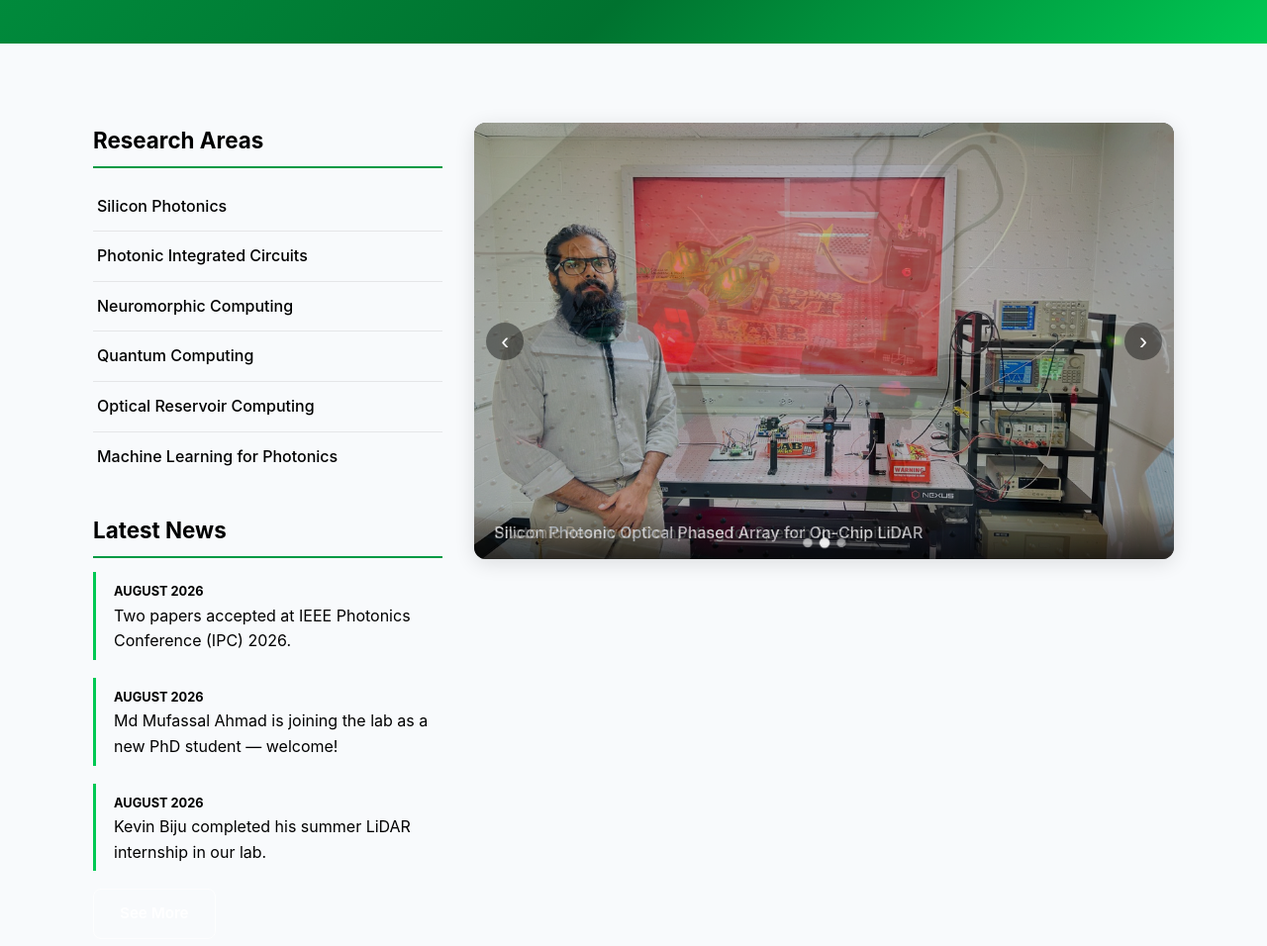
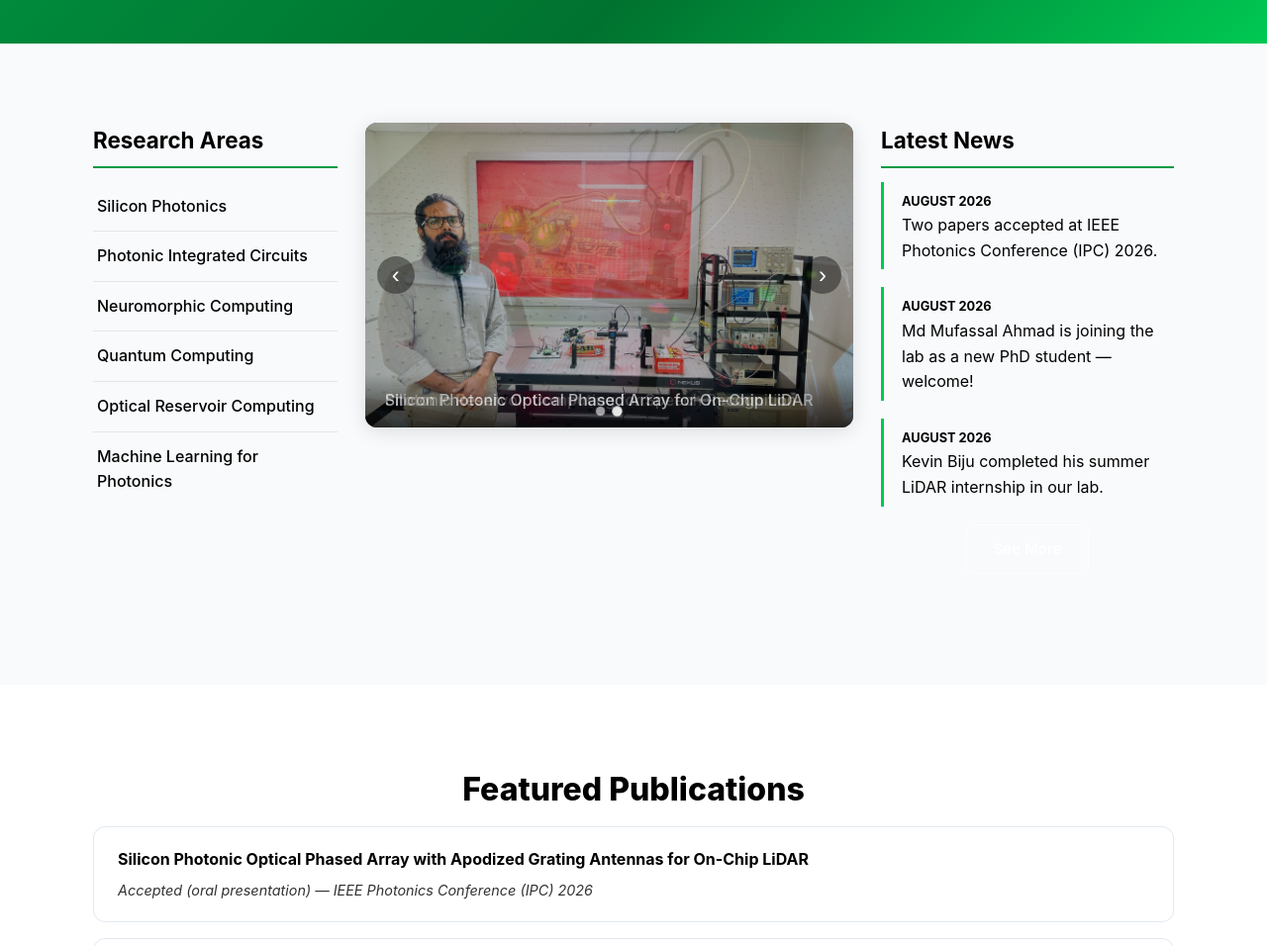
Before and after one commit to EEEEngrSanowar/PhotonicsLab, a plain HTML site: page index.html in a window 1280 px wide. Shown: the part 480-1436 px from the top of the page at 99% size. Drawn offline with Linux system fonts and the light colour scheme.

Commit message:
Update home layout and add latest news section

```diff
--- a/index.html
+++ b/index.html
@@ -11,8 +11,8 @@
 <style>
   .home-grid{
     display:grid;
-    grid-template-columns: 1fr 2fr;
-    gap:32px;
+    grid-template-columns: 1fr 2fr 1.2fr;
+    gap:28px;
     align-items:start;
   }
   .home-block{ margin-bottom:32px; }
@@ -100,7 +100,13 @@
   }
   .dot.active{ background:#fff; transform:scale(1.2); }
 
-  @media (max-width: 860px){
+  .see-more-wrap{ margin-top:16px; text-align:center; }
+
+  @media (max-width: 1024px){
+    .home-grid{ grid-template-columns: 1fr 1.6fr; }
+    .home-news{ grid-column: 1 / -1; }
+  }
+  @media (max-width: 700px){
     .home-grid{ grid-template-columns: 1fr; }
   }
 </style>
@@ -137,10 +143,8 @@
 <section class="section">
   <div class="container home-grid">
 
-    <!-- LEFT COLUMN -->
+    <!-- LEFT: Research Areas -->
     <aside class="home-left">
-
-      <!-- Research Areas (headlines only) -->
       <div class="home-block">
         <h2 class="block-title">Research Areas</h2>
         <ul class="area-list">
@@ -152,8 +156,32 @@
           <li><a href="research.html#ml-photonics">Machine Learning for Photonics</a></li>
         </ul>
       </div>
+    </aside>
 
-      <!-- Latest News (short list + See More) -->
+    <!-- MIDDLE: Image slider -->
+    <div class="home-middle">
+      <div class="slider" id="homeSlider">
+        <div class="slides">
+          <div class="slide active">
+            <img src="slide1.jpg" alt="">
+            <div class="slide-caption">Silicon Photonic Optical Phased Array for On-Chip LiDAR</div>
+          </div>
+          <div class="slide">
+            <img src="slide2.jpg" alt="">
+            <div class="slide-caption">Photonic Reservoir Computing for Speech Recognition</div>
+          </div>
+        </div>
+        <button class="slider-btn prev" aria-label="Previous">‹</button>
+        <button class="slider-btn next" aria-label="Next">›</button>
+        <div class="slider-dots">
+          <span class="dot active" data-index="0"></span>
+          <span class="dot" data-index="1"></span>
+        </div>
+      </div>
+    </div>
+
+    <!-- RIGHT: Latest News -->
+    <aside class="home-news">
       <div class="home-block">
         <h2 class="block-title">Latest News</h2>
 
@@ -170,35 +198,11 @@
           <p>Kevin Biju completed his summer LiDAR internship in our lab.</p>
         </div>
 
-        <div style="margin-top:16px;">
+        <div class="see-more-wrap">
           <a href="news.html" class="btn btn-outline">See More</a>
         </div>
       </div>
-
     </aside>
-
-    <!-- MIDDLE / RIGHT: Image slider -->
-    <div class="home-right">
-      <div class="slider" id="homeSlider">
-        <div class="slides">
-          <div class="slide active">
-            <img src="slide1.jpg" alt="">
-            <div class="slide-caption">Silicon Photonic Optical Phased Array for On-Chip LiDAR</div>
-          </div>
-          <div class="slide">
-            <img src="slide2.jpg" alt="">
-            <div class="slide-caption">Photonic Reservoir Computing for Speech Recognition</div>
-          </div>
-        </div>
-        <button class="slider-btn prev" aria-label="Previous">‹</button>
-        <button class="slider-btn next" aria-label="Next">›</button>
-        <div class="slider-dots">
-          <span class="dot active" data-index="0"></span>
-          <span class="dot" data-index="1"></span>
-          <span class="dot" data-index="2"></span>
-        </div>
-      </div>
-    </div>
 
   </div>
 </section>
```
